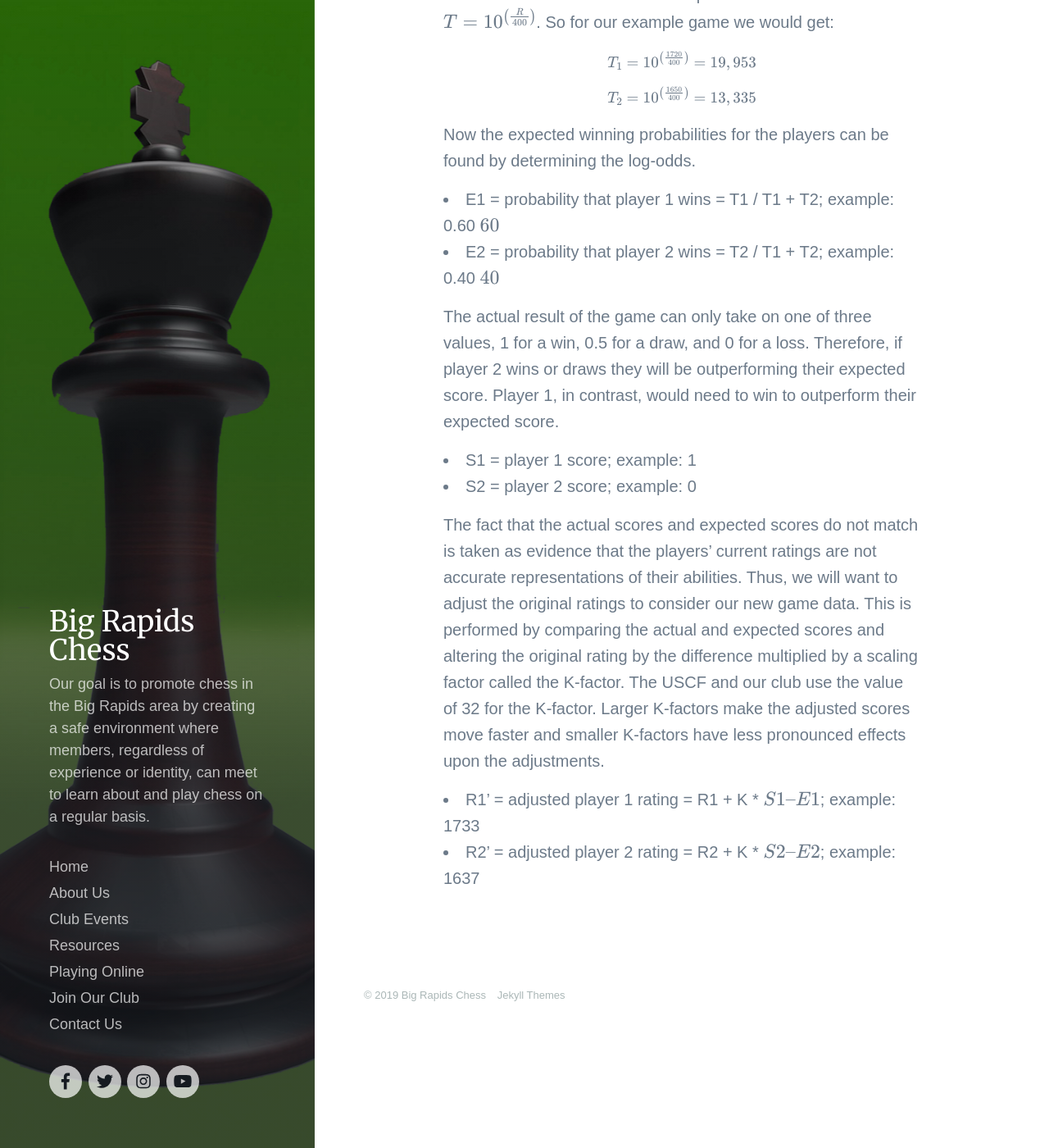
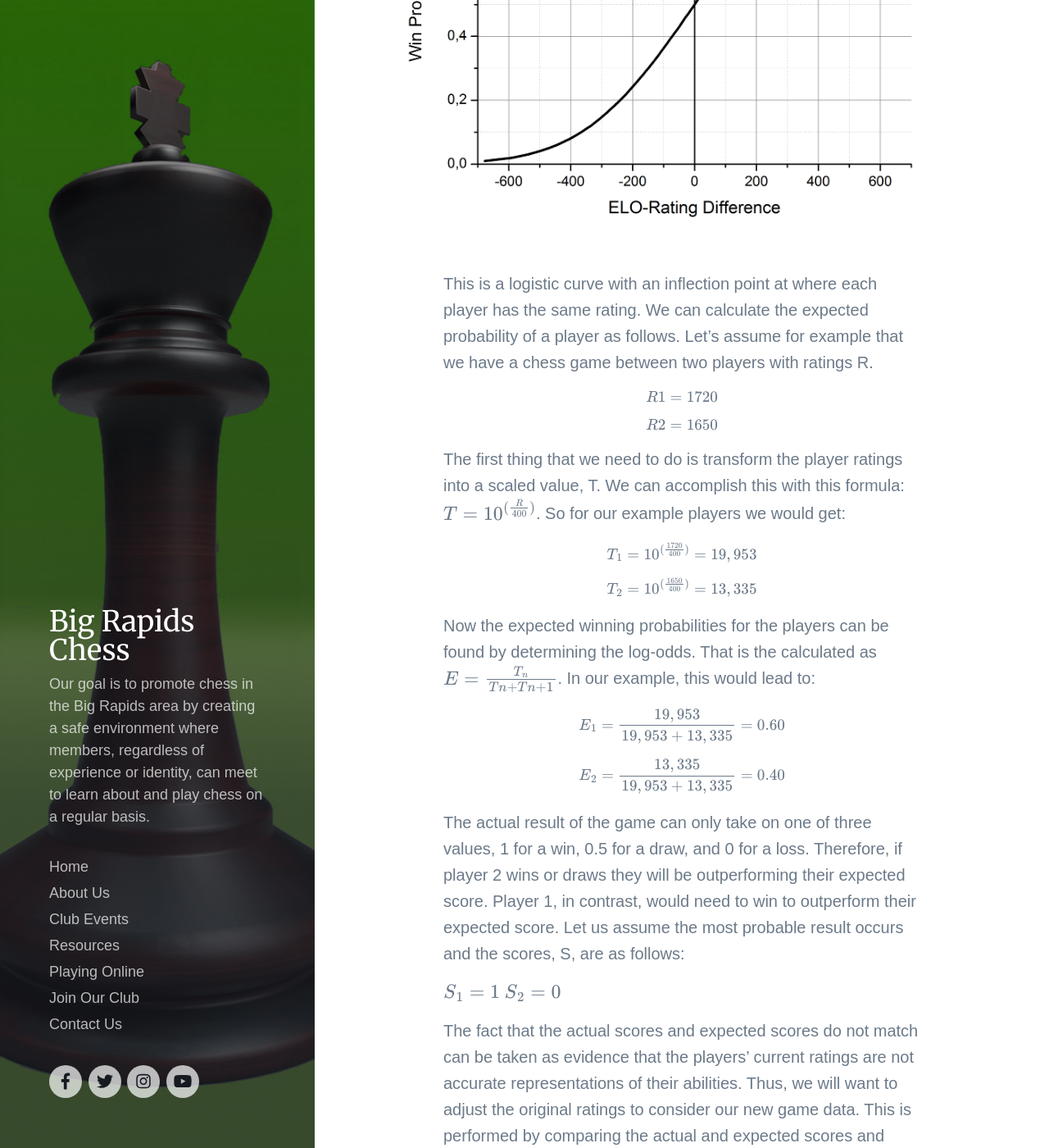
Before and after one commit to bigrapidschess/bigrapidschess.github.io, a Jekyll site: the page built from _pages/rating.md, in a window 1280 px wide and 1400 px high, scrolled down 828 px. Shown: the whole window at 82% size. Built offline with Jekyll 4.4.1, drawn with Linux system fonts in a browser that asks for light colours; nearby versions of some CDN libraries; some web fonts are replaced; formulas are drawn with MathJax 3; some of the changed text lies outside the part shown.

Commit message:
Finished the draft rating document

```diff
--- a/_pages/rating.md
+++ b/_pages/rating.md
@@ -8,27 +8,35 @@ featured_image: /images/my_background_green.jpg
 
 The [Elo rating system](https://en.wikipedia.org/wiki/Elo_rating_system) (pronounced EE loo) was invented by the Hungarian/American physicist, [Arpad Elo](https://en.wikipedia.org/wiki/Arpad_Elo) in the 1950s. This system is widely used in chess and other sports to produce a scaled rating of player or team abilities. These ratings are calculated according to the expected outcome between two sides given their current rating values. These expectations, in turn, are found by determining the log-odds of each player winning the match given a scaling factor of 400. The result of the scaling is that a player with a rating 400 greater than her opponent is ten time more likely to win than the other way around. When the probability of winning is plotted versus difference in rating scores, we get the graph shown below.
 
-This is a logistic curve with an inflection point at 0 (each player has the same rating). We can calculate the expected probability of a player as follows. Let’s assume that we have a chess game between two players.
-* R1 = player rating 1; example: 1720
-* R2 = player rating 2; example: 1650
+![a plot of winning probabilities vs score differential](images/elo.jpg)
 
-The first thing that we need to do is transform the player ratings into a scaled value. We can accomplish this with this formula: $ T=10^{\left(\frac{R}{400}\right)} $. So for our example game we would get:
+This is a logistic curve with an inflection point at where each player has the same rating. We can calculate the expected probability of a player as follows. Let’s assume for example that we have a chess game between two players with ratings R.
 
-$$ T_{1}=10^{\left(\frac{1720}{400}\right)} = 19,953 $$
+$$ R1 = 1720 $$
 
-$$ T_{2}=10^{\left(\frac{1650}{400}\right)} = 13,335 $$
+$$ R2 = 1650 $$
 
-Now the expected winning probabilities for the players can be found by determining the log-odds.
+The first thing that we need to do is transform the player ratings into a scaled value, T. We can accomplish this with this formula: $ T=10^{(\frac{R}{400})} $. So for our example players we would get:
 
-* E1 = probability that player 1 wins = T1 / T1 + T2; example: 0.60 (60%)
-* E2 = probability that player 2 wins = T2 / T1 + T2; example: 0.40 (40%)
+$$ T_{1}=10^{(\frac{1720}{400})} = 19,953 $$
 
-The actual result of the game can only take on one of three values, 1 for a win, 0.5 for a draw, and 0 for a loss. Therefore, if player 2 wins or draws they will be outperforming their expected score. Player 1, in contrast, would need to win to outperform their expected score.
+$$ T_{2}=10^{(\frac{1650}{400})} = 13,335 $$
 
-* S1 = player 1 score; example: 1
-* S2 = player 2 score; example: 0
+Now the expected winning probabilities for the players can be found by determining the log-odds. That is the calculated as $ E = \frac{T_{n}}{T{n} + T{n + 1}} $. In our example, this would lead to:
 
-The fact that the actual scores and expected scores do not match is taken as evidence that the players’ current ratings are not accurate representations of their abilities. Thus, we will want to adjust the original ratings to consider our new game data. This is performed by comparing the actual and expected scores and altering the original rating by the difference multiplied by a scaling factor called the K-factor. The USCF and our club use the value of 32 for the K-factor. Larger K-factors make the adjusted scores move faster and smaller K-factors have less pronounced effects upon the adjustments.
+$$ E_{1} = \frac{19,953}{19,953 + 13,335} = 0.60 $$
 
-* R1’ = adjusted player 1 rating = R1 + K * (S1 – E1); example: 1733
-* R2’ = adjusted player 2 rating = R2 + K * (S2 – E2); example: 1637
+$$ E_{2} = \frac{13,335}{19,953 + 13,335} = 0.40 $$
+
+The actual result of the game can only take on one of three values, 1 for a win, 0.5 for a draw, and 0 for a loss. Therefore, if player 2 wins or draws they will be outperforming their expected score. Player 1, in contrast, would need to win to outperform their expected score. Let us assume the most probable result occurs and the scores, S, are as follows:
+
+$$ S_{1} = 1 $$
+$$ S_{2} = 0 $$
+
+The fact that the actual scores and expected scores do not match can be taken as evidence that the players’ current ratings are not accurate representations of their abilities. Thus, we will want to adjust the original ratings to consider our new game data. This is performed by comparing the actual and expected scores and altering the original rating by the difference multiplied by a scaling factor called the K-factor. The USCF and our club use the value of 32 for the K-factor. Larger K-factors make the adjusted scores move faster and smaller K-factors have less pronounced effects upon the adjustments. The formula for a revised score is given by $ R' = R + K \times (S - E) $. In our example, this would be:
+
+$$ R'_{1} = 1720 + 32 \times (1 – 0.6) = 1733 $$
+
+$$ R'_{2} = 1650 + 32 \times (0 – 0.4) = 1637 $$
+
+This is how all of our club scores are calculated and reported.
```
Also changed, not shown: images/elo.jpg (added).
